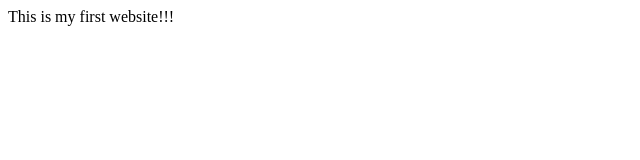
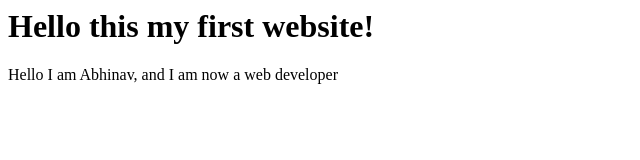
Before and after one commit to IamaGenZ/IamaGenZ.github.io, a plain HTML site: page index.html in a window 1280 px wide. Shown: the whole page, without its empty margins (0-640 px from the left). Drawn offline with Linux system fonts and the light colour scheme.

Commit message:
Update index.html

```diff
--- a/index.html
+++ b/index.html
@@ -1 +1,2 @@
-This is my first website!!!
+<h1>Hello this my first website!</h1>
+<p> Hello I am Abhinav, and I am now a web developer</p>
```
